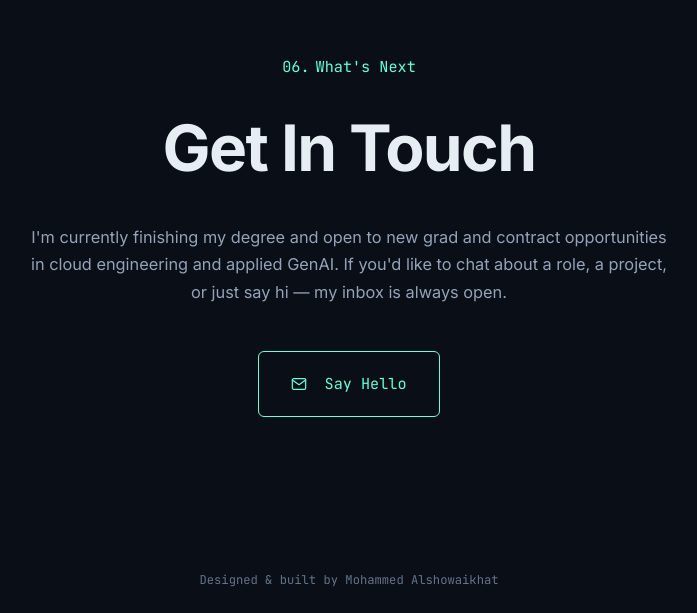
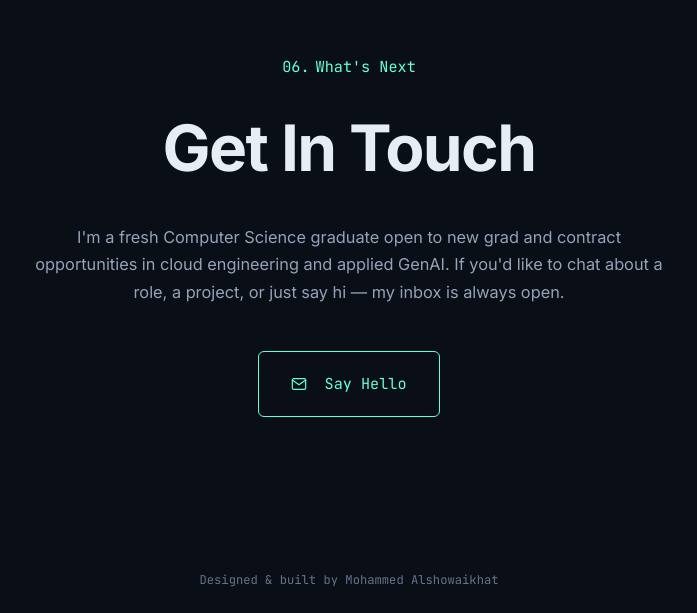
Before and after one commit to mshowaikhat/mshowaikhat.github.io, a plain HTML site: page index.html in a window 1280 px wide. Shown: the part 8018-8631 px from the top of the page, without its empty margins (291-988 px from the left). Drawn offline with Linux system fonts and the light colour scheme.

Commit message:
Update About/meta to fresh graduate framing
Co-Authored-By: Claude Opus 4.8 <noreply@anthropic.com>

```diff
--- a/index.html
+++ b/index.html
@@ -4,7 +4,7 @@
   <meta charset="UTF-8" />
   <meta name="viewport" content="width=device-width, initial-scale=1.0" />
   <title>Mohammed Alshowaikhat — Software Engineer</title>
-  <meta name="description" content="Senior Computer Science student at KFUPM. Cloud-native backends and applied GenAI. AWS &amp; GCP certified." />
+  <meta name="description" content="Fresh Computer Science graduate from KFUPM. Cloud-native backends and applied GenAI. AWS &amp; GCP certified." />
   <meta name="theme-color" content="#0a0e17" />
   <meta property="og:title" content="Mohammed Alshowaikhat — Software Engineer" />
   <meta property="og:description" content="Cloud-native backends and applied GenAI. AWS &amp; GCP certified." />
@@ -476,7 +476,7 @@ en, ar
       <p class="contact-eyebrow"><span class="num">06.</span>What's Next</p>
       <h2 class="contact-title">Get In Touch</h2>
       <p class="contact-blurb">
-        I'm currently finishing my degree and open to new grad and contract
+        I'm a fresh Computer Science graduate open to new grad and contract
         opportunities in cloud engineering and applied GenAI. If you'd like to
         chat about a role, a project, or just say hi — my inbox is always open.
       </p>
```
